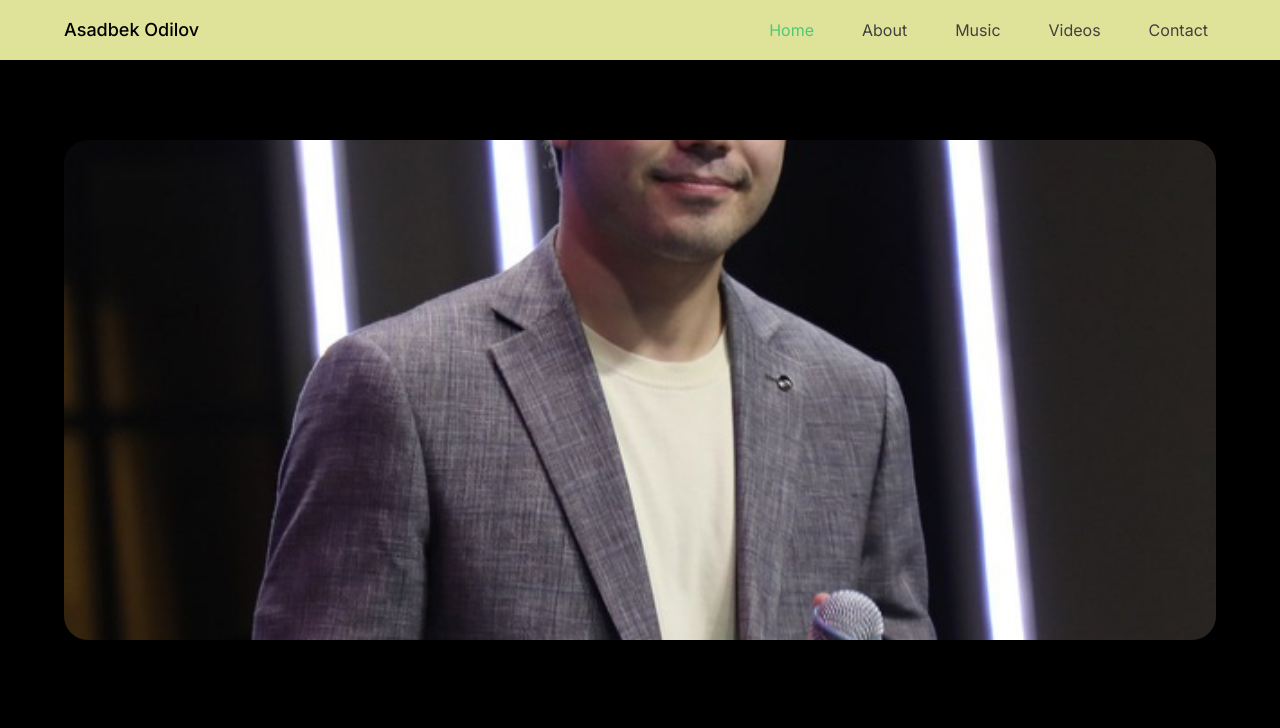
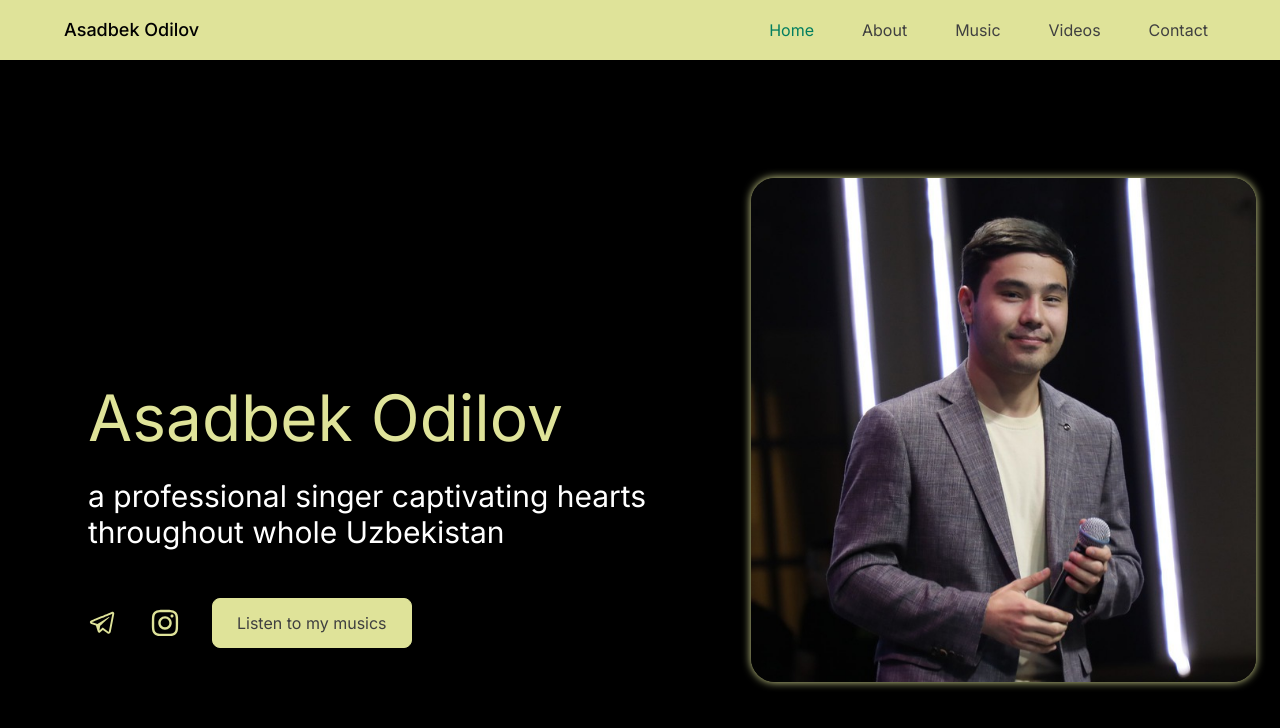
Before and after one commit to asliwebdev/singer-portfolio, a Next.js app: page / in a window 1280 px wide. Shown: the top 728 px of the page. Built offline with nearby package versions, Linux system fonts and the light colour scheme.

Commit message:
hero section completed

```diff
--- a/app/components/Hero.jsx
+++ b/app/components/Hero.jsx
@@ -1,17 +1,51 @@
 import Image from "next/image";
+import { socialLinks } from "../lib";
+import Link from "next/link";
+
 const Hero = () => {
   return (
-    <div className="relative mt-20 max-w-7xl mx-auto h-[500px]">
-      <Image
-        src="/asadbek_hero.JPG"
-        alt="hero image"
-        className="w-full rounded-3xl"
-        fill
-        priority
-        style={{
-          objectFit: "cover", // cover, contain, none
-        }}
-      />
+    <div className="min-h-[calc(100vh-60px)]">
+      <div className="min-h-[calc(100vh-60px)] flex flex-col-reverse lg:flex-row justify-between px-4 lg:pl-16 lg:pr-0">
+        <div className="flex justify-end flex-col p-6">
+          <h1 className="text-clampH1 text-brown">Asadbek Odilov</h1>
+          <p className="mt-3 text-white sm:text-lg md:text-xl lg:text-3xl max-w-3xl">
+            a professional singer captivating hearts throughout whole Uzbekistan
+          </p>
+          <div className="mt-12 mb-32 flex flex-col-reverse lg:flex-row gap-8">
+            <ul className="flex items-center justify-center gap-8">
+              {socialLinks.map((link) => {
+                return (
+                  <li key={link.id}>
+                    <Link
+                      href={link.url}
+                      className="text-brown text-3xl hover:text-white transition-colors duration-300"
+                      target="_blank"
+                    >
+                      {link.icon}
+                    </Link>
+                  </li>
+                );
+              })}
+            </ul>
+            <Link
+              className="bg-brown py-3 px-6 rounded-lg text-center hover:bg-transparent hover:text-brown text-neutral-content border border-brown transition-colors duration-300"
+              href="/music"
+            >
+              Listen to my musics
+            </Link>
+          </div>
+        </div>
+        <div className="flex items-center p-6">
+          <Image
+            src="/asadbek_hero.JPG"
+            alt="hero image"
+            width={630}
+            height={600}
+            priority
+            className="rounded-3xl hero-shadow max-lg:w-full"
+          />
+        </div>
+      </div>
     </div>
   );
 };
--- a/app/components/NavLinks.jsx
+++ b/app/components/NavLinks.jsx
@@ -1,7 +1,11 @@
+"use client";
+
 import Link from "next/link";
 import { navLinks } from "../lib";
+import { usePathname } from "next/navigation";
 
-const NavLinks = ({ pathname }) => {
+const NavLinks = () => {
+  const pathname = usePathname();
   return (
     <>
       {navLinks.map((link, index) => {
@@ -10,9 +14,7 @@ const NavLinks = ({ pathname }) => {
             <Link
               href={link.url}
               className={`capitalize ${
-                link.url === pathname
-                  ? "text-[#50C878]"
-                  : "text-neutral-content"
+                link.url === pathname ? "text-green" : "text-neutral-content"
               } text-[16px]`}
             >
               {link.text}
--- a/app/components/Navbar.jsx
+++ b/app/components/Navbar.jsx
@@ -1,20 +1,16 @@
-"use client";
-
 import Link from "next/link";
-import { usePathname } from "next/navigation";
 import { FiMenu } from "react-icons/fi";
 import NavLinks from "./NavLinks";
 
 const Navbar = () => {
-  const pathname = usePathname();
   return (
-    <div className="bg-[#DFE399] px-4 lg:px-16 h-[60px] flex items-center">
-      <div className="w-full flex justify-between items-center">
+    <div className="bg-brown h-[60px] px-4 lg:px-16 flex items-center justify-center">
+      <div className="flex justify-between items-center w-full">
         <Link href="/" className="text-black text-lg font-medium">
           Asadbek Odilov
         </Link>
         <ul className="hidden lg:flex gap-8">
-          <NavLinks pathname={pathname} />
+          <NavLinks />
         </ul>
         <div className="dropdown dropdown-end lg:hidden">
           <div
@@ -26,9 +22,9 @@ const Navbar = () => {
           </div>
           <ul
             tabIndex={0}
-            className="menu menu-sm dropdown-content mt-3 z-[1] p-2 shadow bg-[#DFE399] rounded-box w-52"
+            className="menu menu-sm dropdown-content mt-3 z-[1] p-2 shadow bg-brown rounded-box w-52"
           >
-            <NavLinks pathname={pathname} />
+            <NavLinks />
           </ul>
         </div>
       </div>
--- a/app/globals.css
+++ b/app/globals.css
@@ -35,3 +35,7 @@
 .nav-links a:hover::after {
   transform: scale(1);
 }
+
+.hero-shadow {
+  box-shadow: 0 0 9px #dfe399;
+}
--- a/app/lib/index.js
+++ b/app/lib/index.js
@@ -1,3 +1,6 @@
+import { LiaTelegramPlane } from "react-icons/lia";
+import { FaInstagram } from "react-icons/fa";
+
 export const navLinks = [
   {
     text: "home",
@@ -20,3 +23,16 @@ export const navLinks = [
     url: "/contact",
   },
 ];
+
+export const socialLinks = [
+  {
+    id: 1,
+    url: "/",
+    icon: <LiaTelegramPlane />,
+  },
+  {
+    id: 2,
+    url: "/",
+    icon: <FaInstagram />,
+  },
+];
--- a/app/page.js
+++ b/app/page.js
@@ -2,7 +2,7 @@ import Hero from "./components/Hero";
 
 export default function Home() {
   return (
-    <div className="px-4 lg:px-16">
+    <div>
       <Hero />
     </div>
   );
--- a/tailwind.config.js
+++ b/tailwind.config.js
@@ -9,6 +9,11 @@ module.exports = {
     extend: {
       colors: {
         "neutral-content": "#404040",
+        green: "#027E5F",
+        brown: "#DFE399",
+      },
+      fontSize: {
+        clampH1: "clamp(2.25rem, 5vw, 4.5rem)",
       },
     },
   },
```
